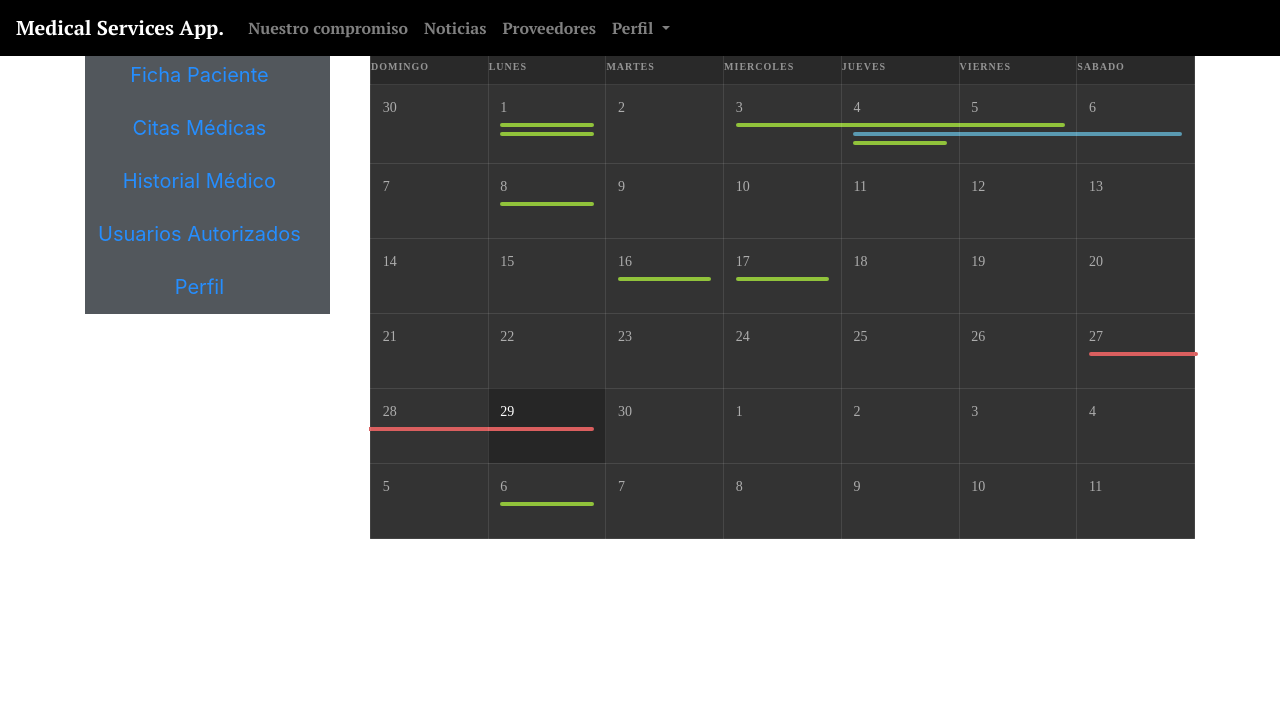
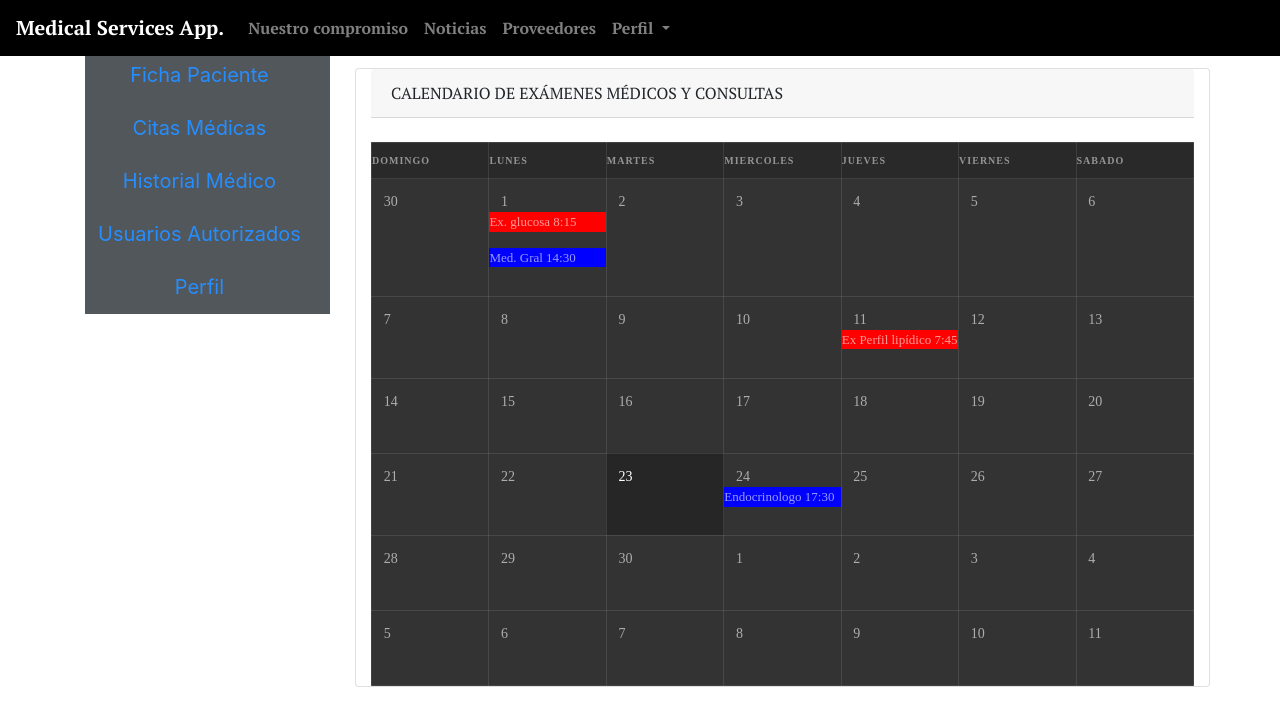
Before and after one commit to issi1489/awake_m1_prueba, a plain HTML site: page citas_medicas.html in a window 1280 px wide. Drawn offline with nearby package versions, Linux system fonts and the light colour scheme; files that its build step writes are made by us from their sources.

Commit message:
calendario citas_medicas añadido

```diff
--- a/citas_medicas.html
+++ b/citas_medicas.html
@@ -137,10 +137,16 @@
             <!--FIN LATERAL-->
 
             <!--  [CITAS MÉDICAS]  -->
-            <div class="col-sm-12 col-md-9">
+            <div class="card col-sm-12 col-md-9">
 
                 <div class="container">
                     <div class="row">
+                        <div class="card-header col-sm-12 col-md-12">
+                            CALENDARIO DE EXÁMENES MÉDICOS Y CONSULTAS
+                        </div>
+                    </div><br>
+                    <div class="row">
+                        <!--CALENDARIO-->
                         <table>
                             <tr>
                               <th class="day-name">DOMINGO</th>
@@ -154,28 +160,29 @@
                             <tr>
                               <td class="day"><span class="number">30</span></td>
                               <td class="day"><span class="number">1</span>
-                                <span class="event"></span>
-                                <span class="event"></span></td>
+                                <p class="event" style="background-color:red; font-size: small;">Ex. glucosa 8:15</p>
+                                <p class="event" style="background-color:blue; font-size: small;">Med. Gral 14:30</p></td>
                               <td class="day"><span class="number">2</span></td>
-                              <td class="day"><span class="number">3</span><span class="event event-multiday-start" placeholder="dfsdfsdf"></span></td>
-                              <td class="day"><span class="number">4</span><span class="event event-multiday"></span><span class="event event-multiday-start eventclass" style="background-color:#5a9ab2;"></span><span class="event"></td>
-                              <td class="day"><span class="number">5</span><span class="event event-multiday-finish"></span><span class="event event-multiday eventclass" style="background-color:#5a9ab2;"></span></td>
-                              <td class="day"><span class="number">6</span><span class="event event-ghost"></span><span class="event event-multiday-finish eventclass" style="background-color:#5a9ab2;"></span></td>
+                              <td class="day"><span class="number">3</span></td>
+                              <td class="day"><span class="number">4</span></td>
+                              <td class="day"><span class="number">5</span></td>
+                              <td class="day"><span class="number">6</span></td>
                             </tr>
                             <tr>
                               <td class="day"><span class="number">7</span></td>
-                              <td class="day"><span class="number">8</span><span class="event"></span></td>
+                              <td class="day"><span class="number">8</span></span></td>
                               <td class="day"><span class="number">9</span></td>
                               <td class="day"><span class="number">10</span></td>
-                              <td class="day"><span class="number">11</span></td>
+                              <td class="day"><span class="number">11</span>
+                                <p class="event" style="background-color:red; font-size: small;">Ex Perfil lipídico 7:45<p></td>
                               <td class="day"><span class="number">12</span></td>
                               <td class="day"><span class="number">13</span></td>
                             </tr>
                             <tr>
                               <td class="day"><span class="number">14</span></td>
                               <td class="day"><span class="number">15</span></td>
-                              <td class="day"><span class="number">16</span><span class="event"></span></td>
-                              <td class="day"><span class="number">17</span><span class="event"></span></td>
+                              <td class="day"><span class="number">16</span></td>
+                              <td class="day"><span class="number">17</span></td>
                               <td class="day"><span class="number">18</span></td>
                               <td class="day"><span class="number">19</span></td>
                               <td class="day"><span class="number">20</span></td>
@@ -183,15 +190,16 @@
                             <tr>
                               <td class="day"><span class="number">21</span></td>
                               <td class="day"><span class="number">22</span></td>
-                              <td class="day"><span class="number">23</span></td>
-                              <td class="day"><span class="number">24</span></td>
+                              <td class="day today"><span class="number">23</span></td>
+                              <td class="day"><span class="number">24</span>
+                                <p class="event" style="background-color:blue; font-size: small;">Endocrinologo 17:30</p></td>
                               <td class="day"><span class="number">25</span></td>
                               <td class="day"><span class="number">26</span></td>
-                              <td class="day"><span class="number">27</span><span class="event event-multiday-start" style="background-color:#da5f5f;"></td>
+                              <td class="day"><span class="number">27</span></td>
                             </tr>
                             <tr>
-                              <td class="day"><span class="number">28</span><span class="event event-multiday" style="background-color:#da5f5f;"></td>
-                              <td class="day today"><span class="number">29</span><span class="event event-multiday-finish" style="background-color:#da5f5f;"></td>
+                              <td class="day"><span class="number">28</span></td>
+                              <td class="day"><span class="number">29</span></td>
                               <td class="day"><span class="number">30</span></td>
                               <td class="day"><span class="number">1</span></td>
                               <td class="day"><span class="number">2</span></td>
@@ -200,18 +208,14 @@
                             </tr>
                             <tr>
                               <td class="day"><span class="number">5</span></td>
-                              <td class="day"><span class="number">6</span><span class="event"></span></td>
+                              <td class="day"><span class="number">6</span>
                               <td class="day"><span class="number">7</span></td>
                               <td class="day"><span class="number">8</span></td>
                               <td class="day"><span class="number">9</span></td>
                               <td class="day"><span class="number">10</span></td>
                               <td class="day"><span class="number">11</span></td>
                             </tr>
-                          </table>
-
-
-
-
+                        </table>
                     </div>
                     <!-- FIN ROW-->
                 </div>
```
